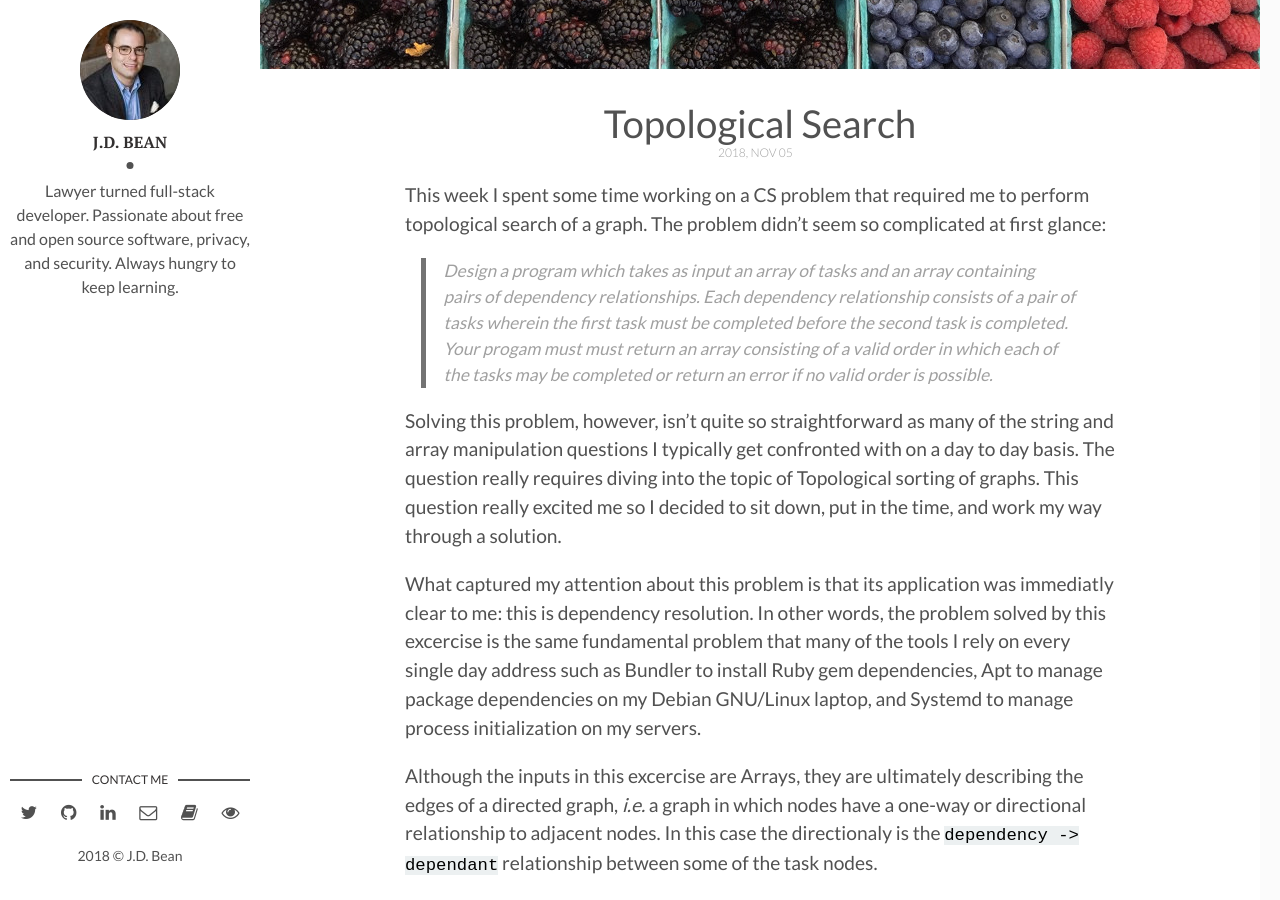
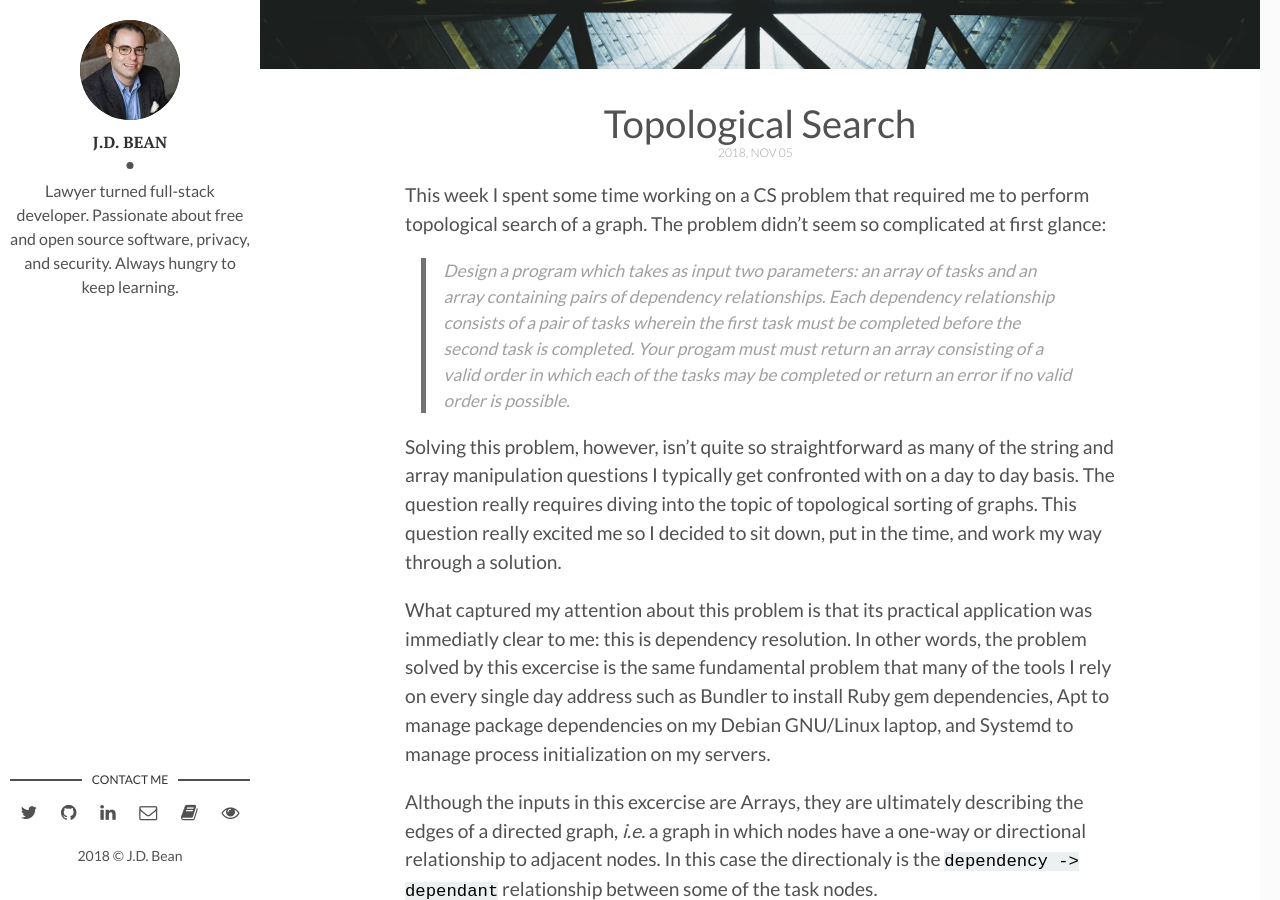
Before and after one commit to jdbean/blog-mirror, a Jekyll site: the page built from _posts/2018-11-05-topological-search.md, in a window 1280 px wide and 900 px high, scrolled down 451 px. Built offline with Jekyll 4.4.1, drawn with Linux system fonts in a browser that asks for light colours.

Commit message:
adding cover image to topological search post

```diff
--- a/_posts/2018-11-05-topological-search.md
+++ b/_posts/2018-11-05-topological-search.md
@@ -9,18 +9,18 @@ tags:
   - Topological Search
   - Graphs
   - Algorithms
-img: william-felker-38344-unsplash.jpg
+img: raphael-koh-287327-unsplash.jpg
 fig-caption: # Add figcaption for img (optional)
 ---
 This week I spent some time working on a CS problem that required me to perform topological search of a graph.
 <!-- more -->
 The problem didn't seem so complicated at first glance:
 
-> Design a program which takes as input an array of tasks and an array containing pairs of dependency relationships. Each dependency relationship consists of a pair of tasks wherein the first task must be completed before the second task is completed. Your progam must must return an array consisting of a valid order in which each of the tasks may be completed or return an error if no valid order is possible.
+> Design a program which takes as input two parameters: an array of tasks and an array containing pairs of dependency relationships. Each dependency relationship consists of a pair of tasks wherein the first task must be completed before the second task is completed. Your progam must must return an array consisting of a valid order in which each of the tasks may be completed or return an error if no valid order is possible.
 
-Solving this problem, however, isn't quite so straightforward as many of the string and array manipulation questions I typically get confronted with on a day to day basis. The question really requires diving into the topic of Topological sorting of graphs. This question really excited me so I decided to sit down, put in the time, and work my way through a solution.
+Solving this problem, however, isn't quite so straightforward as many of the string and array manipulation questions I typically get confronted with on a day to day basis. The question really requires diving into the topic of topological sorting of graphs. This question really excited me so I decided to sit down, put in the time, and work my way through a solution.
 
-What captured my attention about this problem is that its application was immediatly clear to me: this is dependency resolution. In other words, the problem solved by this excercise is the same fundamental problem that many of the tools I rely on every single day address such as Bundler to install Ruby gem dependencies, Apt to manage package dependencies on my Debian GNU/Linux laptop, and Systemd to manage process initialization on my servers.
+What captured my attention about this problem is that its practical application was immediatly clear to me: this is dependency resolution. In other words, the problem solved by this excercise is the same fundamental problem that many of the tools I rely on every single day address such as Bundler to install Ruby gem dependencies, Apt to manage package dependencies on my Debian GNU/Linux laptop, and Systemd to manage process initialization on my servers.
 
 Although the inputs in this excercise are Arrays, they are ultimately describing the edges of a directed graph, *i.e.* a graph in which nodes have a one-way or directional relationship to adjacent nodes. In this case the directionaly is the `dependency -> dependant` relationship between some of the task nodes.
 
```
Also changed, not shown: assets/img/raphael-koh-287327-unsplash.jpg (added), assets/img/topologicalsort-1.svg (added), assets/img/topologicalsort.svg (added).
